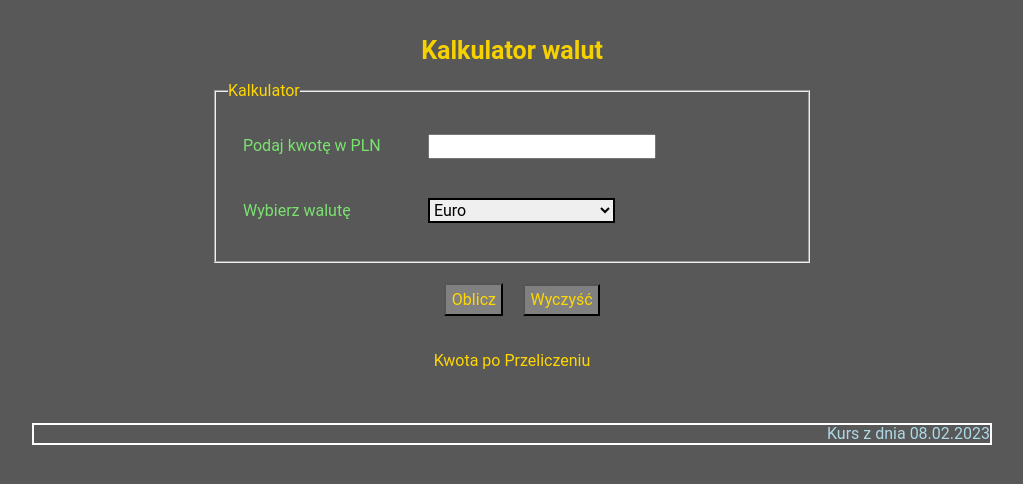
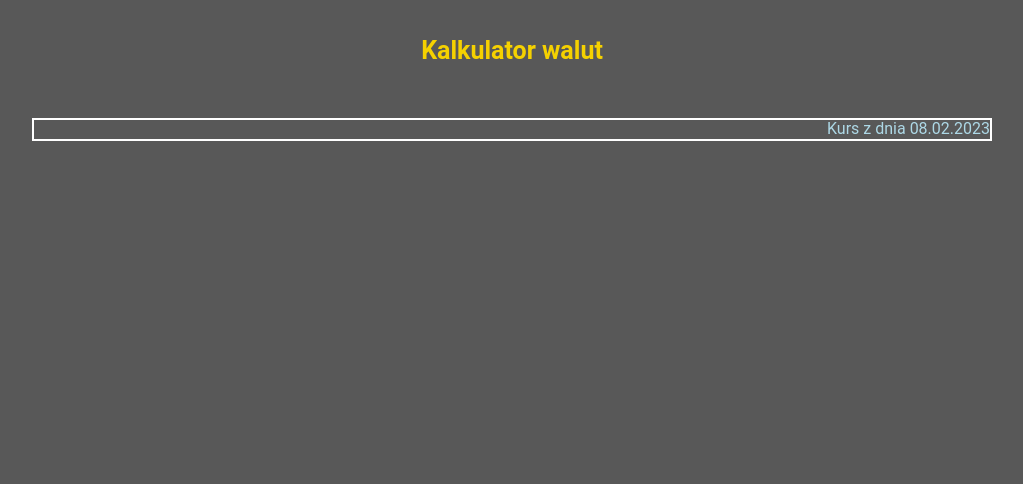
Before and after one commit to michalgozdek/currency-converter-react, a React (Create React App) app: page / in a window 1280 px wide. Shown: the top 484 px of the page, without its empty margins (128-1151 px from the left). Built offline with nearby package versions, Linux system fonts and the light colour scheme.

Commit message:
add functionality to form

```diff
--- a/src/App.js
+++ b/src/App.js
@@ -10,7 +10,7 @@ function App() {
   const [result, setResult]= useState();
 
   const calculateResult = (currency, amount) => {
-    const rate = currencies.find(({short}) => short ===Currency).rate;
+    const rate = currencies.find(({short}) => short ===currency).rate;
 
     setResult({
      baseAmount: +amount,
--- a/src/Forrm/index.js
+++ b/src/Forrm/index.js
@@ -1,13 +1,30 @@
+import { useState } from "react"
+import { currencies } from "../currencies"
 import "./style.css"
 
-const Form = () =>(
+const Form = ({ calculateResult, result }) =>{
+    const [currency, setCurrency] = useState(currencies[0].short);
+    const [amount, setAmount] = useState("");
 
-    <form className="form">
+    const onFormSubmit = (event) => {
+        event.preventDefault();
+        calculateResult(currency , amount);
+    }
+
+    <form className="form" onSubmit={onFormSubmit}>
     <fieldset>
         <legend className="form__header">Kalkulator</legend>
         <p>
             <label><span className="form__label"> Podaj kwotę w PLN </span>
-            <input type="number" name="PLN" /></label>
+            <input
+             type="number"
+             name="PLN"
+             min= "1"
+             placeholder="Wpisz kwotę w zł"
+             value={ amount }
+             onChange = {(target) => setAmount(target.value)}
+             required
+             /></label>
         </p>
         <p>
             <label>
@@ -29,6 +46,6 @@ const Form = () =>(
     <p className="form__result">Kwota po Przeliczeniu </p>
 </form>
 
-);
+};
 
 export default Form
```
